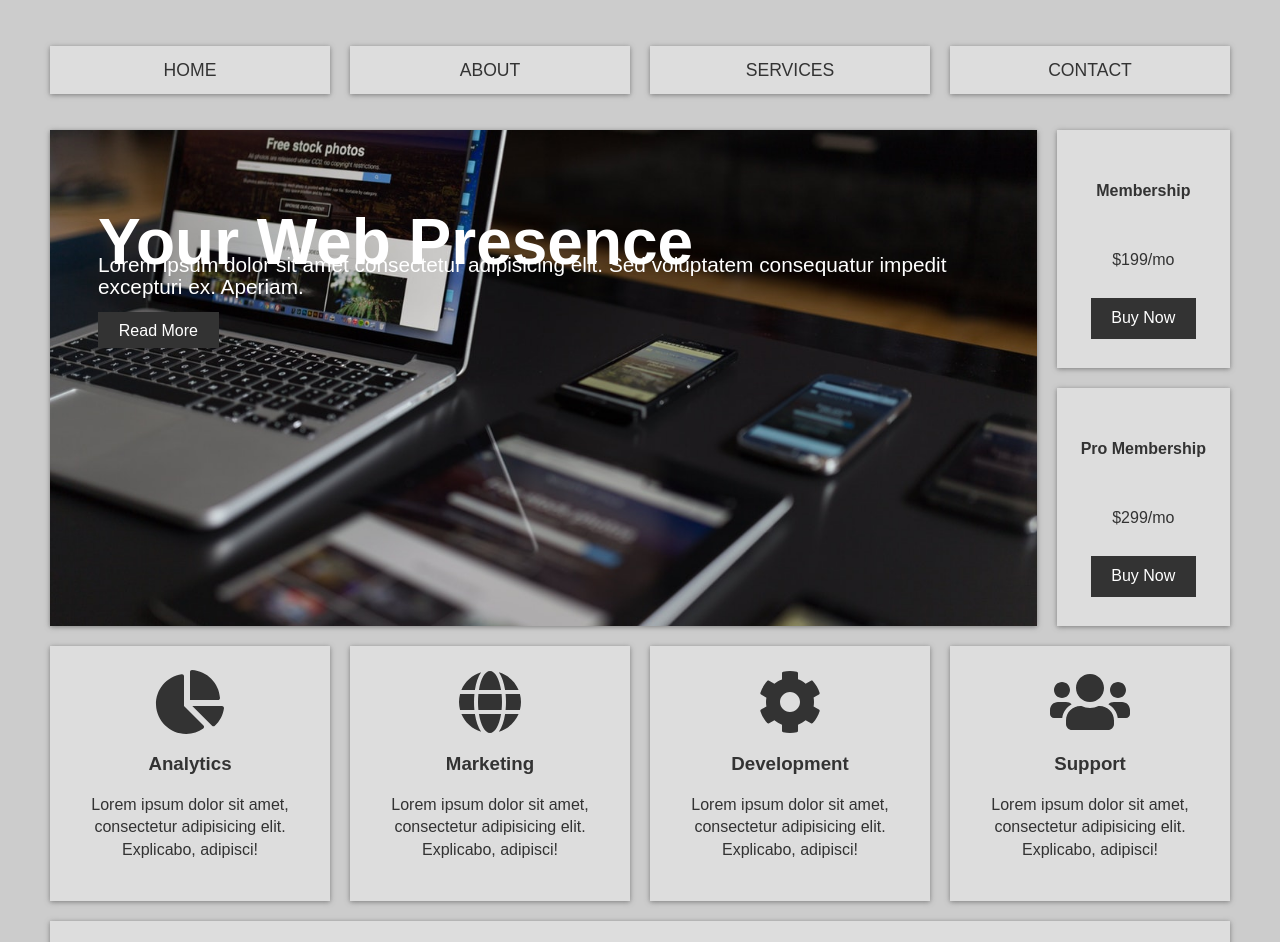
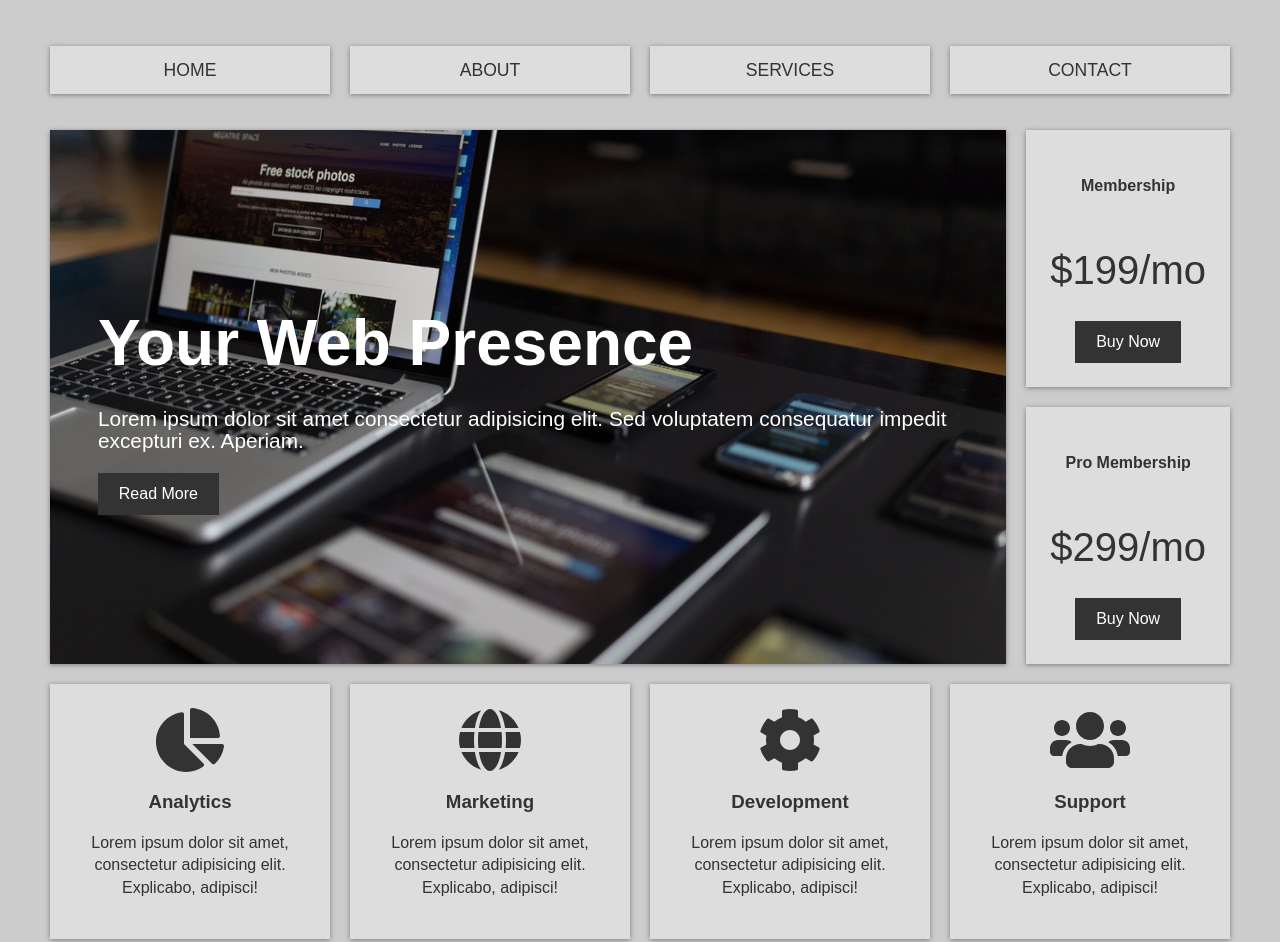
Before and after one commit to felix-mohrmann/Responsive-Grid-CSS-Website, a plain HTML site: page index.html in a window 1280 px wide. Shown: the top 942 px of the page. Drawn offline with Linux system fonts and the light colour scheme.

Commit message:
added flexbox stuff

```diff
--- a/css/index-style.css
+++ b/css/index-style.css
@@ -79,14 +79,16 @@ img {
     background-position: center;
     padding: 3rem;
 
-    /* Flexbox Stuff missing!! */
+    display: flex;
+    flex-direction: column;
+    align-items: start;
+    justify-content: center;
 
     box-shadow: var(--shadow);
 }
 
 .showcase h1 {
     font-size: 4rem;
-    margin-bottom: 0;
     color: var(--light);
 }
 
@@ -106,7 +108,6 @@ img {
     box-shadow: var(--shadow);
     padding: 1.5rem;
 }
-background-position: center;
 
 .top-box .price {
     font-size: 2.5rem;
```
